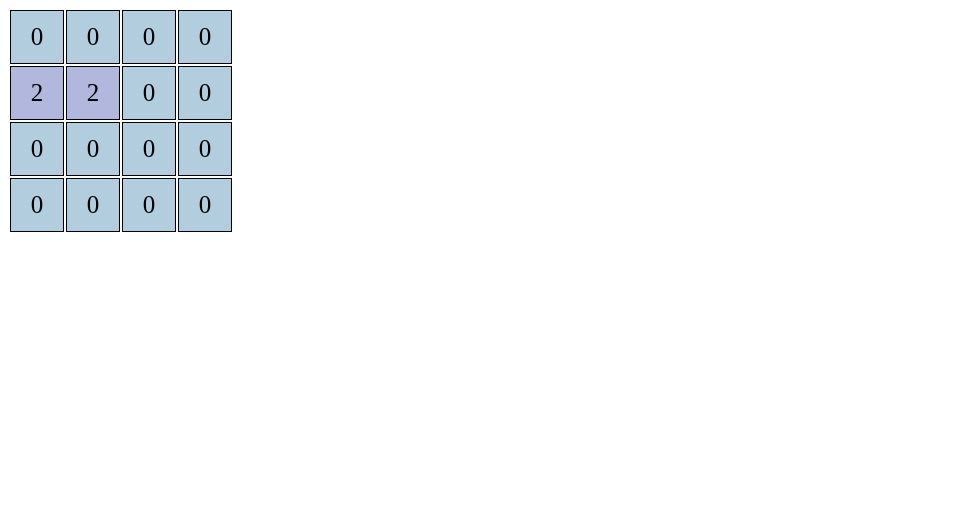
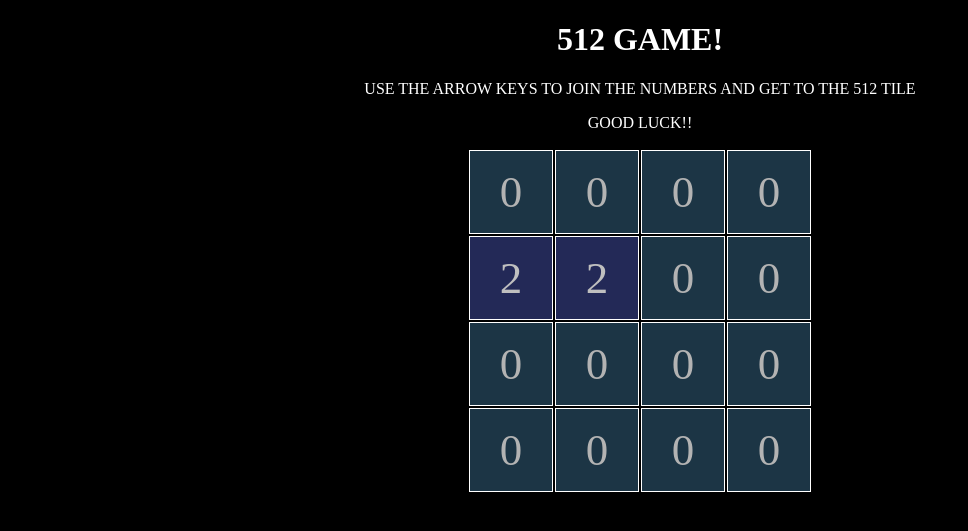
Before and after one commit to jamesponeal/512game, a PHP site: page / in a window 1280 px wide. Shown: the top 531 px of the page, without its empty margins (0-968 px from the left). Run offline with PHP 8.4, Linux system fonts and the light colour scheme; some libraries are stand-ins or nearby versions.

Commit message:
adds minor changes to css file

```diff
--- a/css/application.css
+++ b/css/application.css
@@ -1,48 +1,75 @@
+body {
+    background-color: black;
+}
+
+.center-me {
+  margin: 0 auto;
+}
+
+.center-text {
+  text-align: center;
+}
+
+.color-white {
+  color: white;
+}
+
+
 td {
-  width: 50px;
-  height: 50px;
-  border: 1px solid black;
+  width: 80px;
+  height: 80px;
+  border: 1px solid white;
   text-align: center;
-  font-size: 25px;
+  font-size: 45px;
   font-style: bold;
 }
 
 .c0 {
-  background-color: rgba(70, 134, 173, 0.41);
+  background-color: rgba(70, 134, 173, 0.4);
+  color: rgb(179, 179, 179);
 }
 
 .c2 {
-  background-color: rgba(70, 82, 173, 0.41);
+  background-color: rgba(70, 82, 173, 0.5);
+  color: rgb(191, 191, 191);
 }
 
 .c4 {
-  background-color: rgba(110, 70, 173, 0.41);
+  background-color: rgba(110, 70, 173, 0.6);
+  color: rgb(198, 198, 198);
 }
 
 .c8 {
-  background-color: rgba(161, 70, 173, 0.41);
+  background-color: rgba(161, 70, 173, 0.7);
+  color: rgb(204, 204, 204);
 }
 
 .c16 {
-  background-color: rgba(173, 70, 82, 0.41);
+  background-color: rgba(173, 70, 82, 0.8);
+  color: rgb(209, 209, 209);
 }
 
 .c32 {
-  background-color: rgba(173, 110, 70, 0.41);
+  background-color: rgba(173, 110, 70, 0.9);
+  color: rgb(217, 217, 217);
 }
 
 .c64 {
-  background-color: rgba(173, 161, 70, 0.41);
+  background-color: rgba(173, 161, 70, 0.92);
+  color: rgb(230, 230, 230);
 }
 
 .c128 {
-  background-color: rgba(134, 173, 70, 0.41);
+  background-color: rgba(134, 173, 70, 0.94);
+  color: rgb(242, 242, 242);
 }
 
 .c256 {
-  background-color: rgba(70, 173, 110, 0.41);
+  background-color: rgba(70, 173, 110, 0.96);
+  color: rgb(255, 255, 255);
 }
 
 .c512 {
-  background-color: rgba(90, 163, 100, 0.41);
+  background-color: rgba(90, 163, 100, 0.98);
+  color: rgb(255, 255, 255);
 }
--- a/index.html
+++ b/index.html
@@ -1,15 +1,7 @@
 <!DOCTYPE html>
 <html lang="en">
 <head>
-  <!--
-    normalize.css removes cross-browser differences in defaults, e.g.,
-    differences in how form elements appear between Firefox and IE
-    See: http://necolas.github.com/normalize.css/
-  -->
-  <!-- <link rel="stylesheet" href="css/normalize.css"> -->
-  <!--
-    application.css is where you put your styles
-  -->
+
   <link rel="stylesheet" href="css/application.css">
 
   <script src="http://ajax.googleapis.com/ajax/libs/jquery/1.9.1/jquery.min.js"></script>
@@ -18,12 +10,14 @@
   <script src="js/game.js"></script>
   <script src="js/application.js"></script>
 
-  <title>256!</title>
+  <title>512 Game!</title>
 </head>
 <body>
 
-
-  <table>
+<h1 class="color-white center-text">512 GAME!</h1>
+<p class="color-white center-text">USE THE ARROW KEYS TO JOIN THE NUMBERS AND GET TO THE 512 TILE</p>
+<p class="color-white center-text">GOOD LUCK!!</p>
+  <table class="center-me">
     <tr>
       <td id="0-0"></td>
       <td id="0-1"></td>
```
